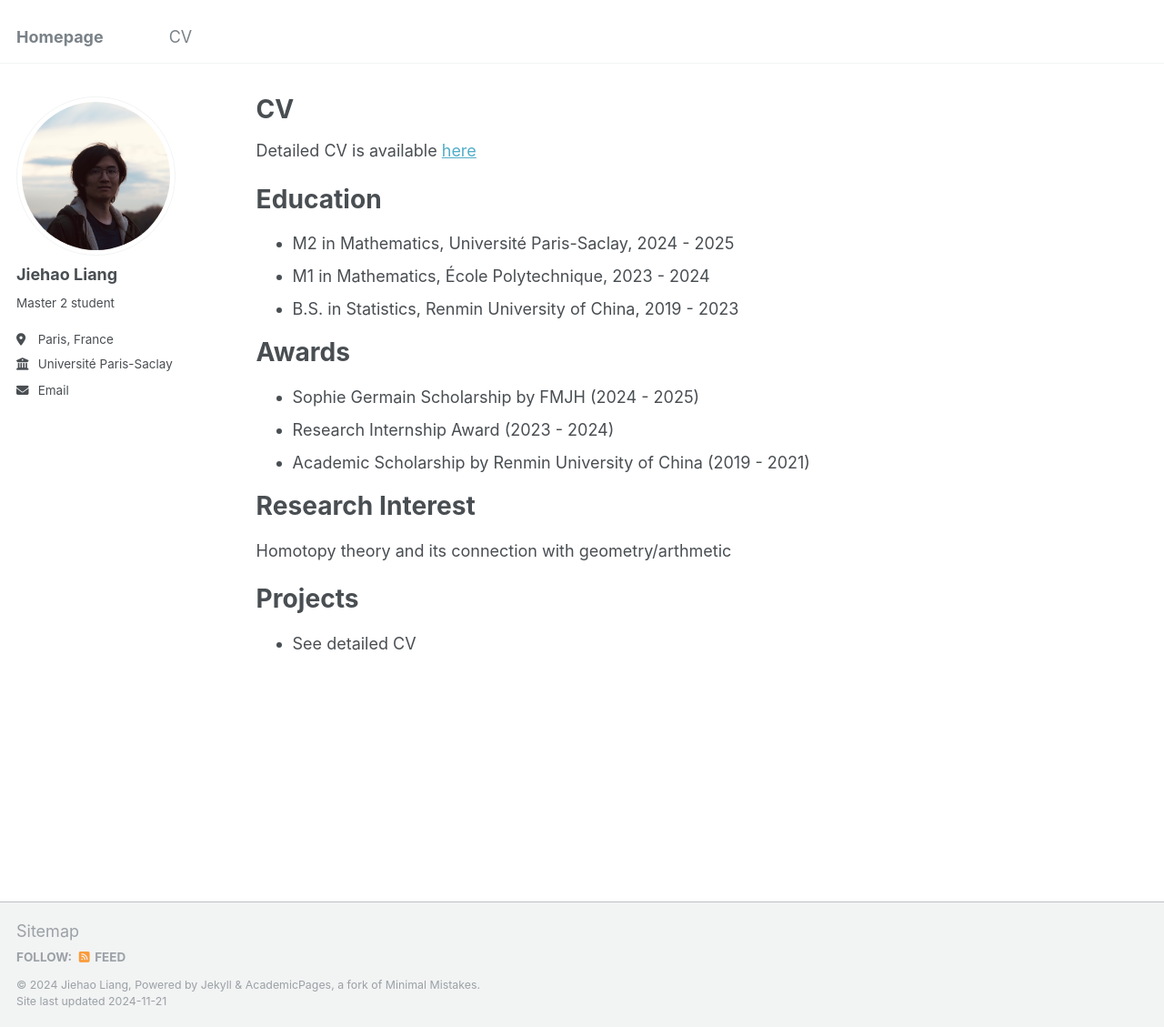
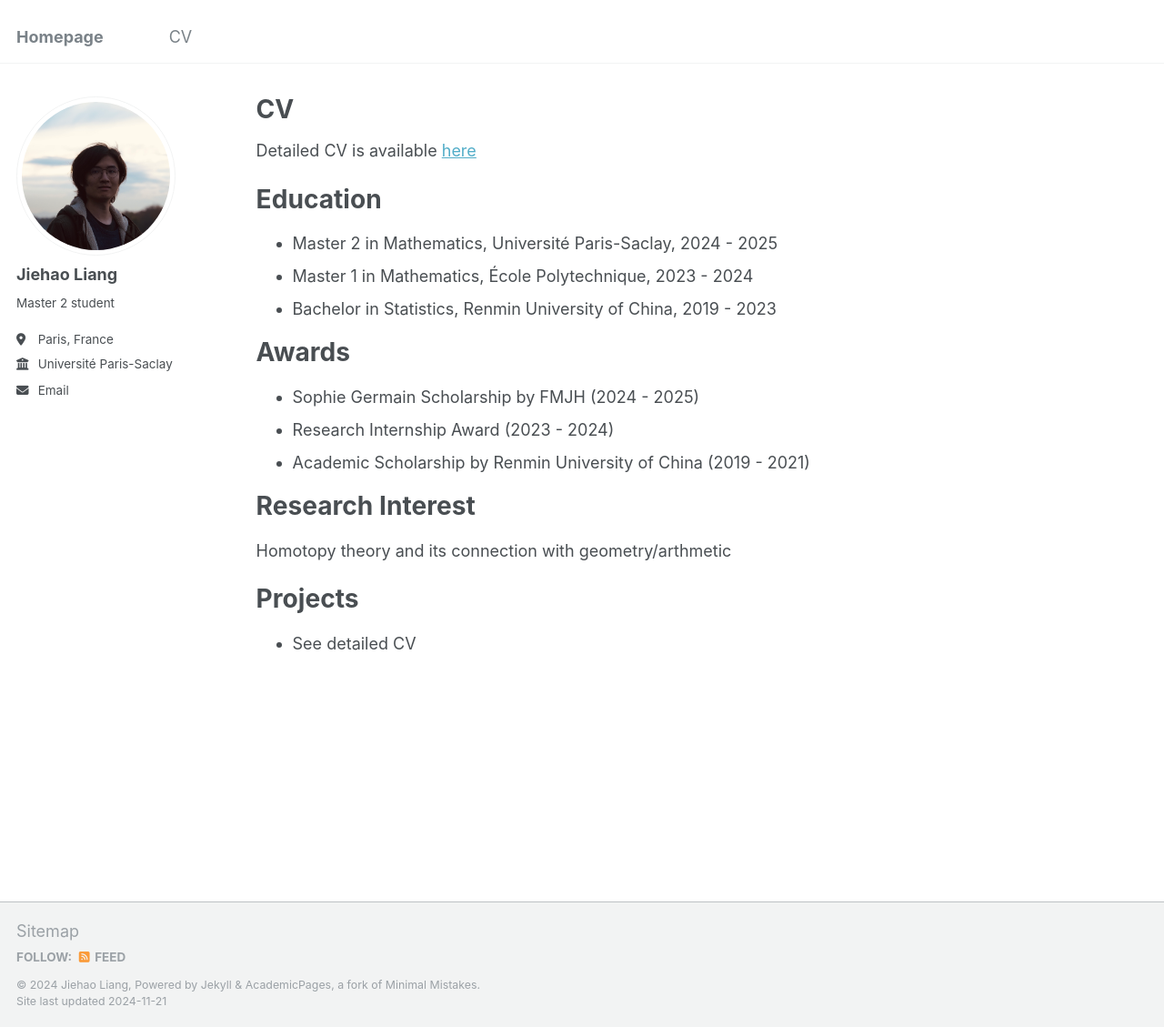
Before and after one commit to liangjiehao/liangjiehao.github.io, a Jekyll site: the page built from _pages/cv.md, in a window 1280 px wide and 1129 px high. Shown: the whole window at 91% size. Built offline with Jekyll 4.4.1, drawn with Linux system fonts in a browser that asks for light colours.

Commit message:
Update cv.md

```diff
--- a/_pages/cv.md
+++ b/_pages/cv.md
@@ -13,9 +13,9 @@ Detailed CV is available [here]()
 
 Education
 ======
-* M2 in Mathematics, Université Paris-Saclay, 2024 - 2025
-* M1 in Mathematics, École Polytechnique, 2023 - 2024
-* B.S. in Statistics, Renmin University of China, 2019 - 2023
+* Master 2 in Mathematics, Université Paris-Saclay, 2024 - 2025
+* Master 1 in Mathematics, École Polytechnique, 2023 - 2024
+* Bachelor in Statistics, Renmin University of China, 2019 - 2023
 
 Awards
 ======
```
